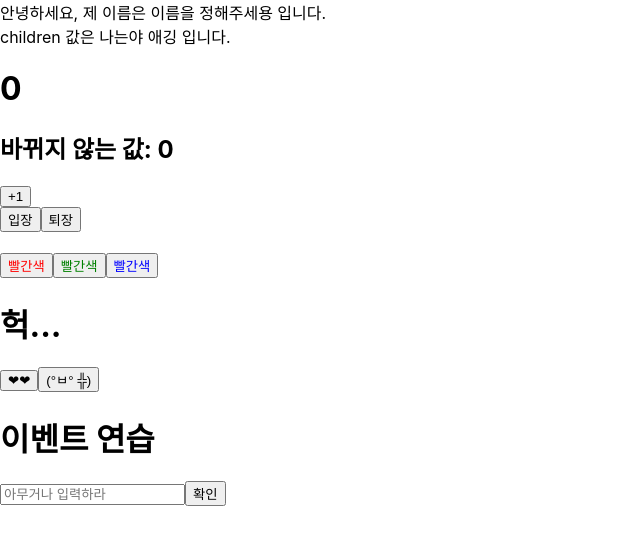
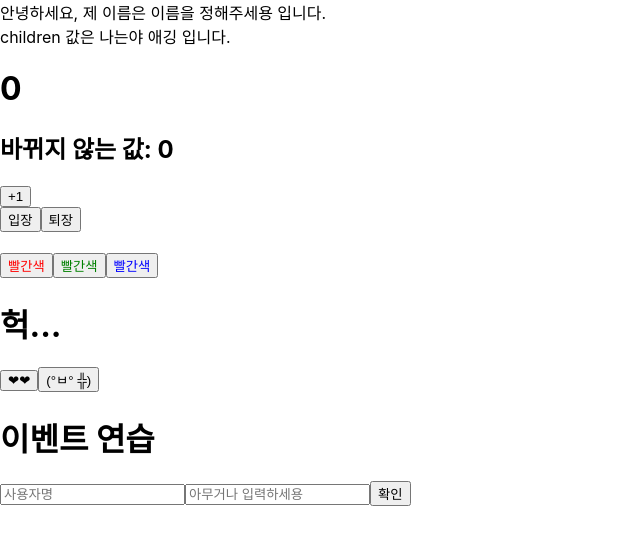
Before and after one commit to winternuary/React, a React (Create React App) app in the folder practice/: page / in a window 1280 px wide. Shown: the top 544 px of the page, without its empty margins (0-640 px from the left). Built offline with nearby package versions, Linux system fonts and the light colour scheme.

Commit message:
함수형 컴포넌트로 변경

```diff
--- a/practice/src/practice/EventPractice.js
+++ b/practice/src/practice/EventPractice.js
@@ -1,33 +1,42 @@
-import { Component } from "react";
+import { useState } from "react";
 
-class EventPractice extends Component {
-  state = {
-    message: "",
+const EventPractice = () => {
+  const [username, setUsername] = useState("");
+  const [message, setMessage] = useState("");
+  const onChangeUsername = (e) => setUsername(e.target.value);
+  const onChagneMessage = (e) => setMessage(e.target.value);
+  const onClick = () => {
+    alert(username + ":" + message);
+    setUsername("");
+    setMessage("");
   };
-  render() {
+  const onKeyPress = (e) => {
+    if (e.key === "Enter") {
+      onClick();
+    }
+  };
+
   return (
     <div>
       <h1>이벤트 연습</h1>
       <input
         type="text"
+        name="username"
+        placeholder="사용자명"
+        value={username}
+        onChange={onChangeUsername}
+      />
+      <input
+        type="text"
         name="message"
-          placeholder="아무거나 입력하라"
-          value={this.state.message}
-          onChange={(e) => {
-            this.setState({ message: e.target.value });
-          }}
+        placeholder="아무거나 입력하세용"
+        value={message}
+        onChange={onChagneMessage}
+        onKeyPress={onKeyPress}
       />
-        <button
-          onClick={() => {
-            alert(this.state.message);
-            this.setState({ message: "" });
-          }}
-        >
-          확인
-        </button>
+      <button onClick={onClick}>확인</button>
     </div>
   );
-  }
-}
+};
 
 export default EventPractice;
```
Lines whose indentation alone changed are shown as unchanged.
